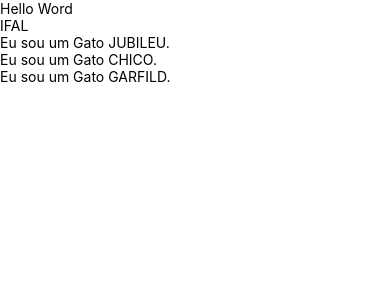
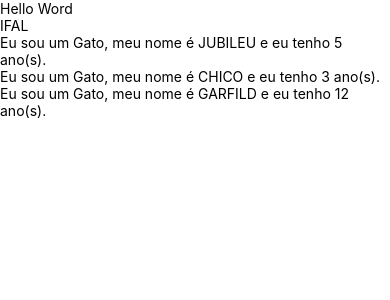
Before and after one commit to KlinsAluno/project-klinsmann-reactnav, a React Native app: screen / in a window 390 px wide. Shown: the top 300 px of the page. Built offline with nearby package versions, Linux system fonts and the light colour scheme.

Commit message:
Adicionamos a propriedade idade e retirou o props.

```diff
--- a/App.js
+++ b/App.js
@@ -5,15 +5,19 @@ const MyApp = () => {
     <>
       <Text>Hello Word</Text>
       <Text>IFAL</Text>
-      <Gato nome="Jubileu" />
-      <Gato nome="Chico" />
-      <Gato nome="Garfild" />
+      <Gato nome="Jubileu" idade={5} />
+      <Gato nome="Chico" idade={3} />
+      <Gato nome="Garfild" idade={12} />
     </>
   );
 };
 
-const Gato = (props) => {
-  return <Text>Eu sou um Gato {props.nome.toUpperCase()}.</Text>;
+const Gato = ({ nome, idade }) => {
+  return (
+    <Text>
+      Eu sou um Gato, meu nome é {nome.toUpperCase()} e eu tenho {idade} ano(s).
+    </Text>
+  );
 };
 
 export default MyApp;
```
